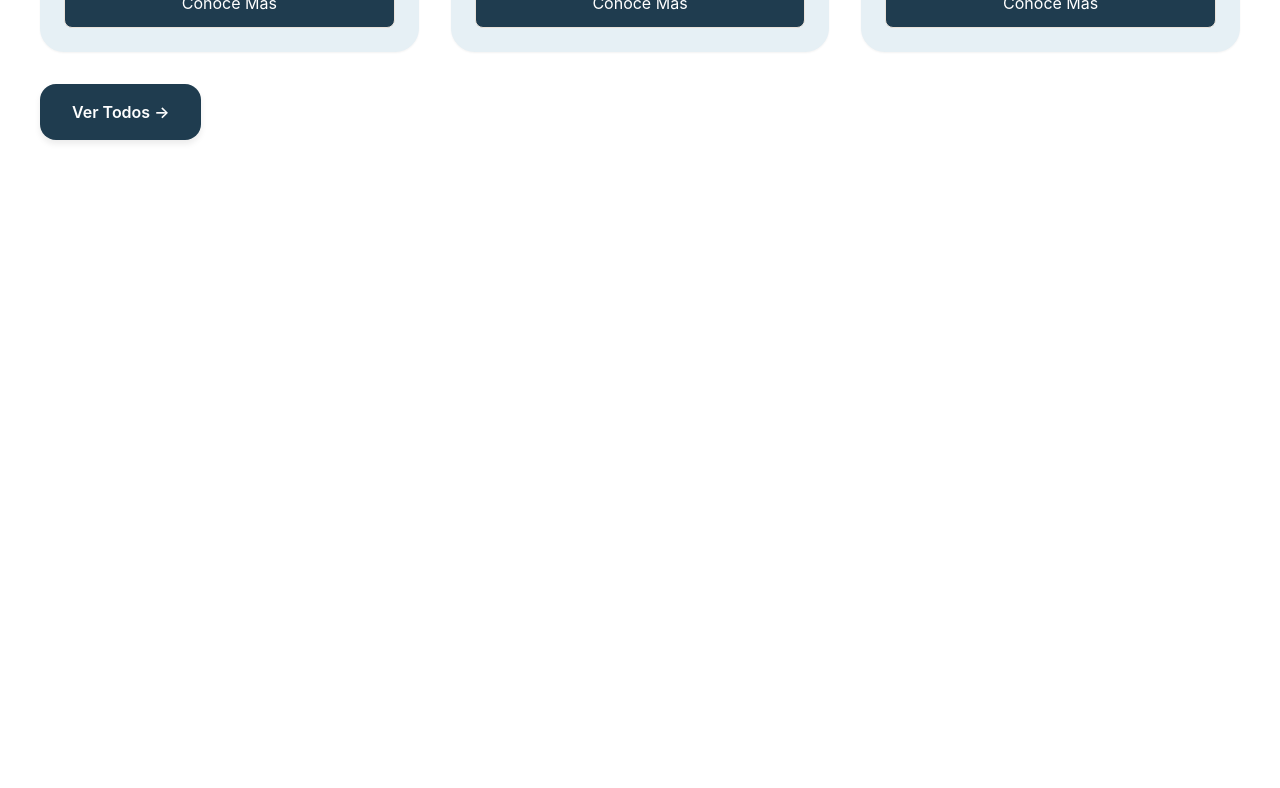
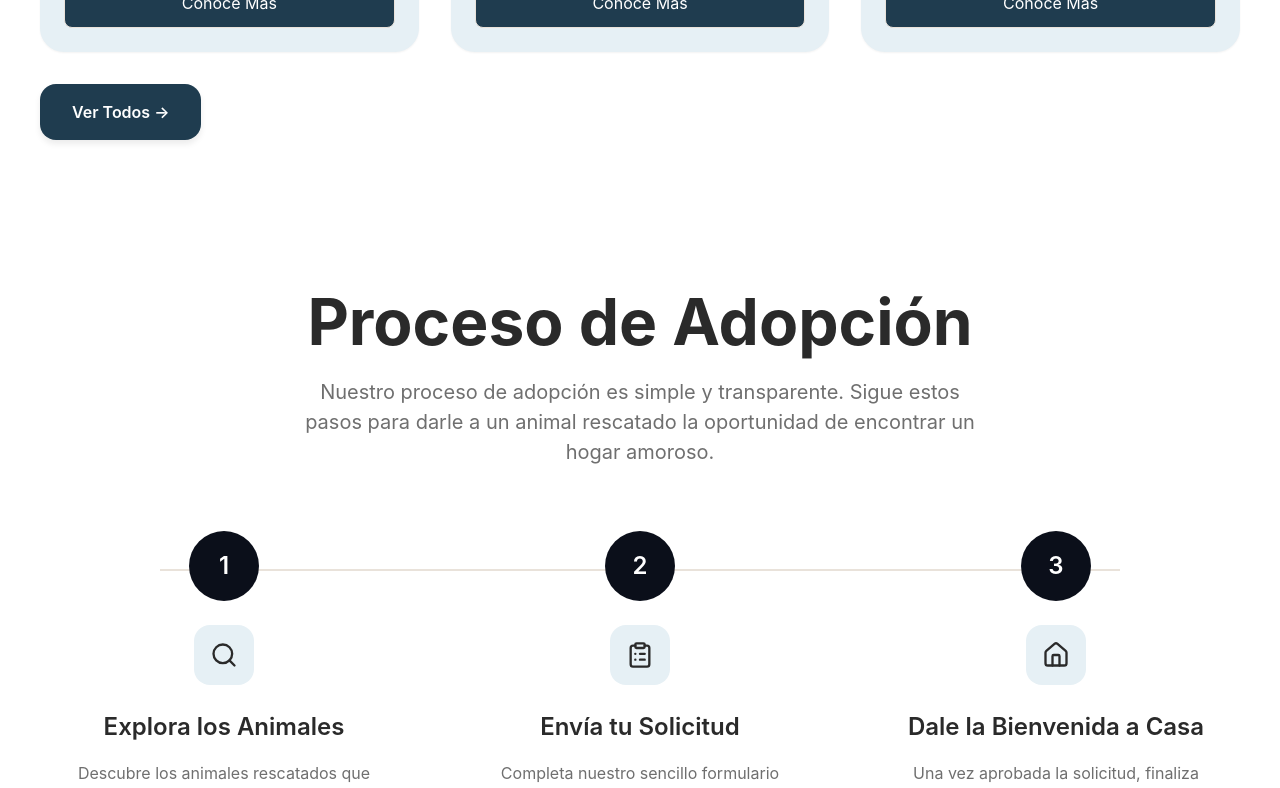
Before and after one commit to Lennon0926/capstone-animal-rescue-platform, a Next.js app in the folder apps/web/: page / in a window 1280 px wide. Shown: the part 2000-2788 px from the top of the page. Before the commit the page ends 2204 px from the top, so only its background shows below. Built offline with nearby package versions, Linux system fonts and the light colour scheme.

Commit message:
Add Blog section and How It Works component; update Header links

```diff
--- /dev/null
+++ b/apps/web/components/BlogPage/blog.tsx
@@ -0,0 +1,8 @@
+export default function Blog() {
+  return (
+    <div>
+      <h1>Blog</h1>
+      <p>Welcome to our blog! Here you will find the latest news, stories, and updates about our animal rescue efforts. Stay tuned for heartwarming tales of rescued animals, tips on pet care, and ways you can get involved in our mission to save lives.</p>
+    </div>
+  );
+}
--- a/apps/web/components/LandingPage/Header/headerSection.tsx
+++ b/apps/web/components/LandingPage/Header/headerSection.tsx
@@ -16,6 +16,7 @@ export default function Header() {
           <Link href="/">Home</Link>
           <Link href="/adopt">Adoptar</Link>
           <Link href="/about">About</Link>
+          <Link href="/blog">Blog</Link>
           <Link href="/donation" className={styles.donateButton}>
             Donar
           </Link>
@@ -35,6 +36,7 @@ export default function Header() {
           <Link href="/">Home</Link>
           <Link href="/adopt">Adoptar</Link>
           <Link href="/about">About</Link>
+          <Link href="/blog">Blog</Link>
           <Link href="/donation" className={styles.donateButtonMobile}>
             Donar
           </Link>
--- /dev/null
+++ b/apps/web/components/LandingPage/HowItWorks/howItWorksSection.module.css
@@ -0,0 +1,104 @@
+.section {
+  padding: var(--space-20) var(--space-4);
+  background: var(--color-bg);
+}
+
+.inner {
+  max-width: var(--container-max-width);
+  margin: 0 auto;
+  text-align: center;
+}
+
+.title {
+  font-size: var(--text-hero-xl);
+  font-weight: var(--font-weight-bold);
+  margin-bottom: var(--space-4);
+}
+
+.subtitle {
+  font-size: var(--text-lg);
+  color: var(--text-muted);
+  margin-bottom: var(--space-16);
+  max-width: 700px;
+  margin-left: auto;
+  margin-right: auto;
+}
+
+.steps {
+  position: relative;
+  display: grid;
+  grid-template-columns: repeat(3, 1fr);
+  gap: var(--space-12);
+  align-items: start;
+}
+
+.line {
+  position: absolute;
+  top: 38px;
+  left: 10%;
+  right: 10%;
+  height: 2px;
+  background-color: var(--color-border);
+  z-index: 0;
+}
+
+.step {
+  position: relative;
+  z-index: 1;
+  display: flex;
+  flex-direction: column;
+  align-items: center;
+}
+
+.number {
+  width: 70px;
+  height: 70px;
+  border-radius: 50%;
+  background-color: var(--color-dark, #0b0f1a);
+  color: white;
+  display: flex;
+  align-items: center;
+  justify-content: center;
+  font-size: 24px;
+  font-weight: var(--font-weight-semibold);
+  margin-bottom: var(--space-6);
+}
+
+.iconWrapper {
+  width: 60px;
+  height: 60px;
+  border-radius: var(--radius-lg);
+  background-color: var(--color-primary-soft);
+  display: flex;
+  align-items: center;
+  justify-content: center;
+  margin-bottom: var(--space-6);
+}
+
+.stepTitle {
+  font-size: var(--text-xl);
+  font-weight: var(--font-weight-semibold);
+  margin-bottom: var(--space-4);
+}
+
+.stepDescription {
+  font-size: var(--text-base);
+  color: var(--text-muted);
+  max-width: 300px;
+}
+
+@media (max-width: 900px) {
+
+  .steps {
+    grid-template-columns: 1fr;
+    gap: var(--space-16);
+  }
+
+  .line {
+    display: none;
+  }
+
+  .stepDescription {
+    max-width: 100%;
+  }
+}
--- /dev/null
+++ b/apps/web/components/LandingPage/HowItWorks/howItWorksSection.tsx
@@ -0,0 +1,56 @@
+import styles from "./howItWorksSection.module.css";
+import { Search, ClipboardList, Home } from "lucide-react";
+
+const steps = [
+  {
+    id: 1,
+    title: "Explora los Animales",
+    description:
+      "Descubre los animales rescatados que buscan un hogar. Filtra por especie, edad, tamaño y personalidad para encontrar tu compañero ideal.",
+    icon: <Search size={28} />,
+  },
+  {
+    id: 2,
+    title: "Envía tu Solicitud",
+    description:
+      "Completa nuestro sencillo formulario de adopción. Revisaremos tu información y coordinaremos un encuentro con tu posible nuevo amigo.",
+    icon: <ClipboardList size={28} />,
+  },
+  {
+    id: 3,
+    title: "Dale la Bienvenida a Casa",
+    description:
+      "Una vez aprobada la solicitud, finaliza el proceso de adopción y lleva a tu nuevo miembro de la familia a casa. Te acompañamos para asegurar una transición tranquila.",
+    icon: <Home size={28} />,
+  },
+];
+
+export default function HowItWorks() {
+  return (
+    <section className={styles.section}>
+      <div className={styles.inner}>
+        <h1 className={styles.title}>Proceso de Adopción</h1>
+        <p className={styles.subtitle}>
+          Nuestro proceso de adopción es simple y transparente. Sigue estos pasos para darle a un animal rescatado la oportunidad de encontrar un hogar amoroso.
+        </p>
+
+        <div className={styles.steps}>
+          <div className={styles.line}></div>
+
+          {steps.map((step) => (
+            <div key={step.id} className={styles.step}>
+              <div className={styles.number}>{step.id}</div>
+
+              <div className={styles.iconWrapper}>
+                {step.icon}
+              </div>
+
+              <h3 className={styles.stepTitle}>{step.title}</h3>
+              <p className={styles.stepDescription}>{step.description}</p>
+            </div>
+          ))}
+        </div>
+      </div>
+    </section>
+  );
+}
--- a/apps/web/package.json
+++ b/apps/web/package.json
@@ -9,6 +9,7 @@
     "lint": "eslint"
   },
   "dependencies": {
+    "lucide-react": "^0.575.0",
     "next": "16.1.6",
     "react": "19.2.3",
     "react-dom": "19.2.3",
--- /dev/null
+++ b/apps/web/pages/blog.tsx
@@ -0,0 +1,13 @@
+import Blog from "@/components/BlogPage/blog";
+import Header from "@/components/LandingPage/Header/headerSection";
+
+function BlogPage() {
+  return (
+    <div>
+      <Header />
+      <Blog />
+    </div>
+  );
+}
+
+export default BlogPage;
--- a/apps/web/pages/index.tsx
+++ b/apps/web/pages/index.tsx
@@ -2,6 +2,7 @@ import HeaderSeccion from "@/components/LandingPage/Header/headerSection";
 import DonationSection from "@/components/LandingPage/Donate/donationSection";
 import OurMissionSeccion from "@/components/LandingPage/Mission/ourMissionSection";
 import AnimalsSection from "@/components/LandingPage/Animals/animalsSection";
+import HowItWorks from "@/components/LandingPage/HowItWorks/howItWorksSection";
 
 function Index() {
   return (
@@ -10,6 +11,7 @@ function Index() {
       <DonationSection />
       <OurMissionSeccion />
       <AnimalsSection />
+      <HowItWorks />
     </div>
   );
 }
```
Also changed, not shown: apps/web/components/BlogPage/blog.module.css (added), 1 other file (tests, documents, lock files or other folders).
